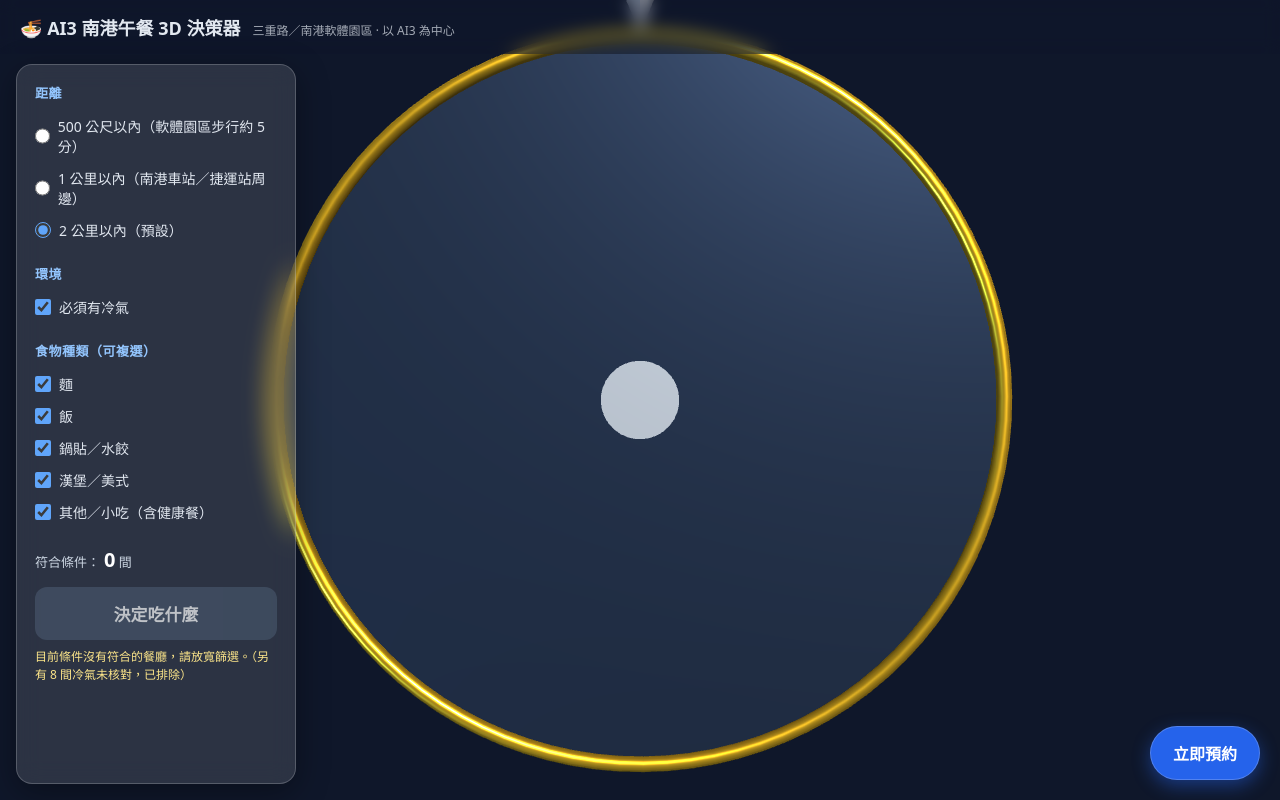
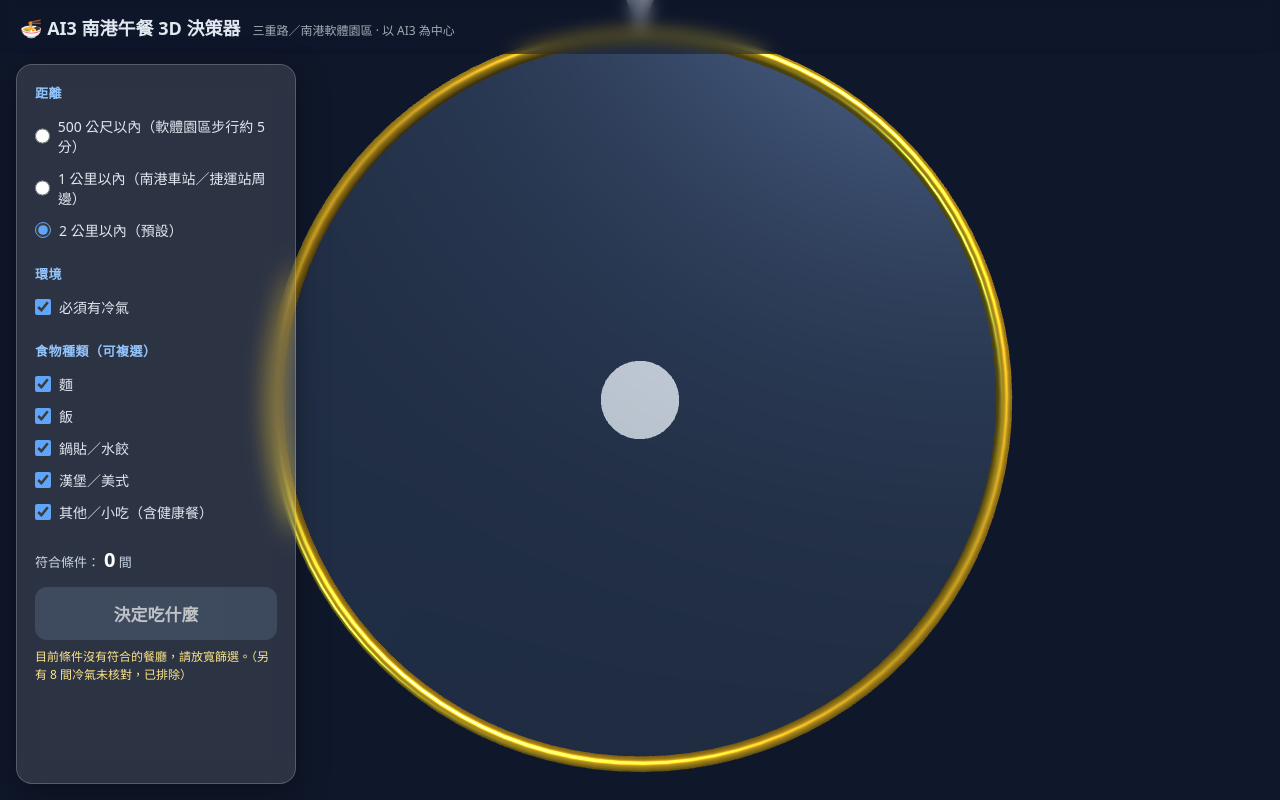
Before and after one commit to yo8056/Lifestyle-Expert, a plain HTML site: page index.html in a window 1280 px wide. Drawn offline with nearby package versions, Linux system fonts and the light colour scheme; animation ran at ten frames a second.

Commit message:
移除 index.html 的「立即預約」浮動按鈕
還原 PR #1 的改動：預約按鈕原本應加在另一個頁面（index2.html），
故將午餐選擇器的 #bookBtn 按鈕與相關樣式移除，index.html 回到 PR #1 之前的內容。

Co-Authored-By: Claude Fable 5.2 <noreply@anthropic.com>
Claude-Session: https://claude.ai/code/session_019keyTDY3kGBATGtUVaq9NR

```diff
--- a/index.html
+++ b/index.html
@@ -55,22 +55,10 @@
   .btn.primary{background:#2563eb}
   .btn.ghost{background:#334155}
 
-  /* 4. 右下角浮動「立即預約」按鈕（層級低於結果彈窗） */
-  #bookBtn{position:fixed;z-index:5;
-    right:calc(20px + env(safe-area-inset-right,0px));bottom:calc(20px + env(safe-area-inset-bottom,0px));
-    padding:14px 22px;border-radius:999px;font-size:16px;font-weight:700;
-    color:#fff;text-decoration:none;background:#2563eb;
-    border:1px solid rgba(255,255,255,.2);box-shadow:0 6px 18px rgba(37,99,235,.45)}
-  #bookBtn:hover{background:#1d4ed8}
-  #bookBtn:focus-visible{outline:3px solid #93c5fd;outline-offset:3px}
-
   /* 手機直向：面板改為底部抽屜 */
   @media (max-width:700px){
     header h1{font-size:16px}
     #ui{top:auto;left:8px;right:8px;bottom:8px;width:auto;max-height:42vh}
-    /* 浮動按鈕移到底部抽屜上方，避免擋住篩選面板 */
-    #bookBtn{right:calc(8px + env(safe-area-inset-right,0px));bottom:calc(42vh + 18px);
-      padding:11px 18px;font-size:15px}
   }
 </style>
 <!-- 引進 Three.js CDN（r128 固定版本，cdnjs） -->
@@ -109,10 +97,6 @@
     <button id="spinBtn" disabled>決定吃什麼</button>
     <div class="hint" id="hint"></div>
   </aside>
-
-  <!-- 浮動預約按鈕 -->
-  <a id="bookBtn" href="https://calendar.app.google/fWyp8z9SDKJ8a3k37" target="_blank" rel="noopener"
-     aria-label="立即預約（另開新分頁）">立即預約</a>
 
   <!-- 結果彈窗層 -->
   <div id="modal" class="hidden">
```
